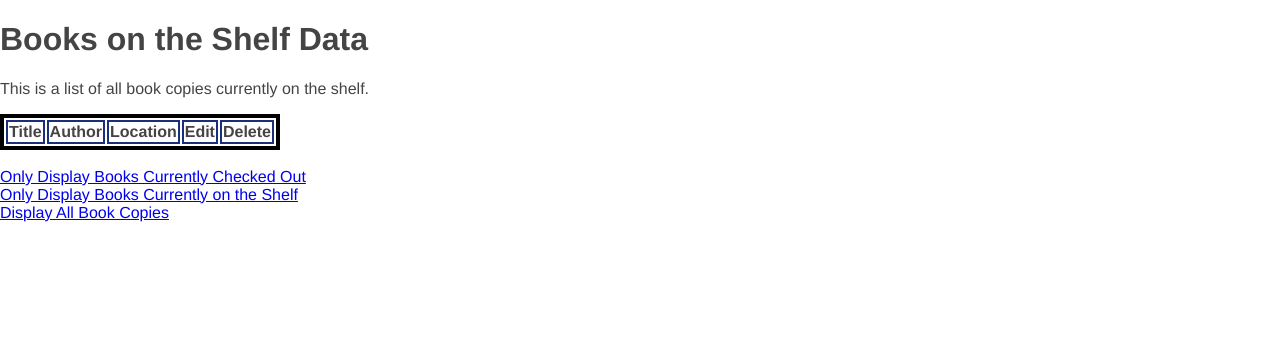
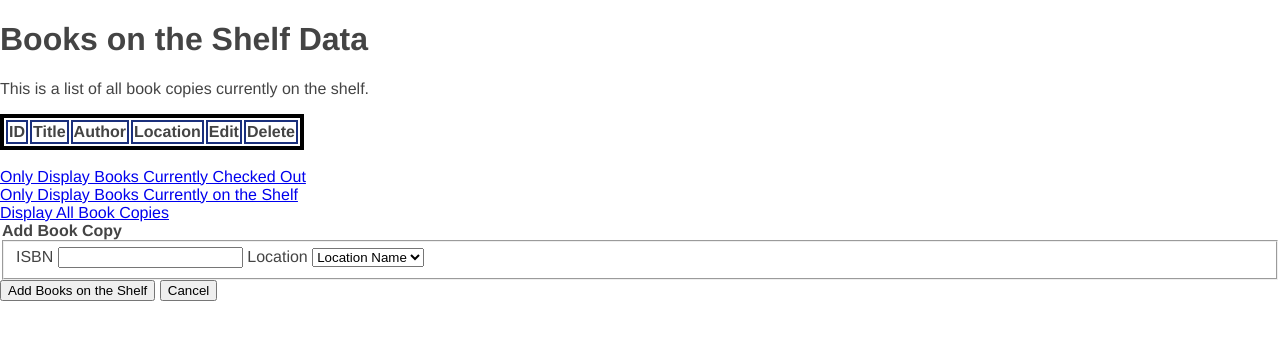
Before and after one commit to angularOcean/Library_System_Database, a Flask app: page /bookcopies/on-shelf in a window 1280 px wide. Shown: the part 35-375 px from the top of the page. Run offline with Flask 2, Linux system fonts and the light colour scheme; data that the repository does not hold is empty; some libraries are stand-ins or nearby versions.

Commit message:
fixed sql query for "books on shelf"

```diff
--- a/app.py
+++ b/app.py
@@ -274,7 +274,8 @@ def delete_book(id):
 @app.route("/bookcopies.html")
 def bookcopies_page():
     query = """
-    select Books.title,
+    select BookCopies.copy_id,
+    Books.title,
         concat(Authors.author_first, ' ', Authors.author_last) as author_name,
         Locations.location_name
     from Locations
@@ -285,13 +286,21 @@ def bookcopies_page():
     """
     cursor = db.execute_query(db_connection=db_connection, query=query)
     results = cursor.fetchall()
-    bookcopies_headings = ["Title", "Author", "Location"]
+    bookcopies_headings = ["ID", "Title", "Author", "Location"]
+
+    # Get Valid Locations Dropdown
+    query2 = """SELECT location_id, location_name FROM Locations ORDER BY location_name ASC"""
+    cursor2 = db.execute_query(db_connection=db_connection, query=query2)
+    results2 = cursor2.fetchall()
+
     return render_template(
         "table_template.j2",
         title="Book Copies",
         description="This is a database of individual copies of books",
         headings=bookcopies_headings,
         data=results,
+        locations_dropdown=results2,
+        routeURL="bookcopy",
     )
 
 
@@ -299,9 +308,12 @@ def bookcopies_page():
 @app.route("/bookcopies/checked-out")
 def show_checked_out():
     query = """
-    select Books.title,
+    select
+    BookCopies.copy_id,
+    Books.title,
     concat(Authors.author_first, ' ', Authors.author_last) as author_name,
     Locations.location_name,
+    Checkouts.checkout_date,
     Checkouts.return_date
     from Locations
     right join BookCopies on Locations.location_id = BookCopies.location_id
@@ -314,13 +326,28 @@ def show_checked_out():
     """
     cursor = db.execute_query(db_connection=db_connection, query=query)
     results = cursor.fetchall()
-    checked_out_headings = ["Title", "Author" "Location"]
+    checked_out_headings = [
+        "ID",
+        "Title",
+        "Author",
+        "Location",
+        "Checkout Date",
+        "Return Date",
+    ]
+
+    # Get Valid Locations Dropdown
+    query2 = """SELECT location_id, location_name FROM Locations ORDER BY location_name ASC"""
+    cursor2 = db.execute_query(db_connection=db_connection, query=query2)
+    results2 = cursor2.fetchall()
+
     return render_template(
         "table_template.j2",
         title="Checked Out Books",
         description="This is a list of all book copies currently checked out.",
         headings=checked_out_headings,
         data=results,
+        locations_dropdown=results2,
+        routeURL="bookcopy",
     )
 
 
@@ -328,27 +355,37 @@ def show_checked_out():
 @app.route("/bookcopies/on-shelf")
 def show_on_shelf():
     query = """
-    select Books.title,
+    select BookCopies.copy_id,
+    Books.title,
     concat(Authors.author_first, ' ', Authors.author_last) as author_name,
     Locations.location_name
-    from Locations
-    right join BookCopies on Locations.location_id = BookCopies.location_id
-    inner join CheckedBooks on BookCopies.copy_id = CheckedBooks.copy_id
+    from BookCopies
+    left join Locations on BookCopies.location_id = Locations.location_id
+    left join CheckedBooks on BookCopies.copy_id = CheckedBooks.copy_id
     inner join Books on BookCopies.book_id = Books.book_id
     inner join Authors on Books.author_id = Authors.author_id
-    where CheckedBooks.returned is null
-    or CheckedBooks.returned = 1
+    where (CheckedBooks.returned is null
+    or CheckedBooks.returned = 1)
+    group by BookCopies.copy_id
     order by Books.title asc;
     """
     cursor = db.execute_query(db_connection=db_connection, query=query)
     results = cursor.fetchall()
-    on_shelf_headings = ["Title", "Author", "Location"]
+    on_shelf_headings = ["ID", "Title", "Author", "Location"]
+
+    # Get Valid Locations Dropdown
+    query2 = """SELECT location_id, location_name FROM Locations ORDER BY location_name ASC"""
+    cursor2 = db.execute_query(db_connection=db_connection, query=query2)
+    results2 = cursor2.fetchall()
+
     return render_template(
         "table_template.j2",
         title="Books on the Shelf",
         description="This is a list of all book copies currently on the shelf.",
         headings=on_shelf_headings,
         data=results,
+        locations_dropdown=results2,
+        routeURL="bookcopy",
     )
 
 
--- a/templates/insert_bookcopies_template.j2
+++ b/templates/insert_bookcopies_template.j2
@@ -4,16 +4,15 @@
           <fieldset class="fields">
             <label>ISBN</label>
             <input type="text" name="isbn_entry">
-            <label>Location</location>
-            <select type="location" id="location">
-              <option value="location3" selected>Emperor Penguin Library</option>
-              <option value="location1">Little Penguin Library</option>
-              <option value="location2">Macaroni Penguin Library</option>
-              <option value="location4">Rockhopper Penguin Library</option>
-              <option value="location5">Royal Penguin Library</option>
+            <label for="Location">Location</location>
+            <select type="Location" id="Location" required>
+              <option value="" selected disabled>Location Name</option>
+            {% for name in locations_dropdown %}
+              <option value="{{ name[0] }}">{{ name[1] }}</option>
+              {% endfor %}
             </select>
       </fieldset>
-          <input class="btn" type="button" id="add value" value="Add Book Copy">
+          <input class="btn" type="submit" id="add {{ title }}" value="Add {{ title }}">
           <input class="btn" type="button" value="Cancel" onClick="">
 	</form>
 </div>
--- a/templates/table_template.j2
+++ b/templates/table_template.j2
@@ -54,11 +54,13 @@
 {% elif title == "Book Copies" %}
     {% include "bookcopies_filter_template.j2" %}
     {% include "insert_bookcopies_template.j2" %}
-{% elif title == "Checked Books" %}
 {% elif title == "Books on the Shelf" %}
     {% include "bookcopies_filter_template.j2" %}
+    {% include "insert_bookcopies_template.j2" %}
 {% elif title == "Checked Out Books" %}
     {% include "bookcopies_filter_template.j2" %}
+    {% include "insert_bookcopies_template.j2" %}
+{% elif title == "Checked Books" %}
 {% else %}
     {% include "insert_template.j2" %}
 {% endif %}
```
Also changed, not shown: templates/update_bookcopies_template.j2 (added).
